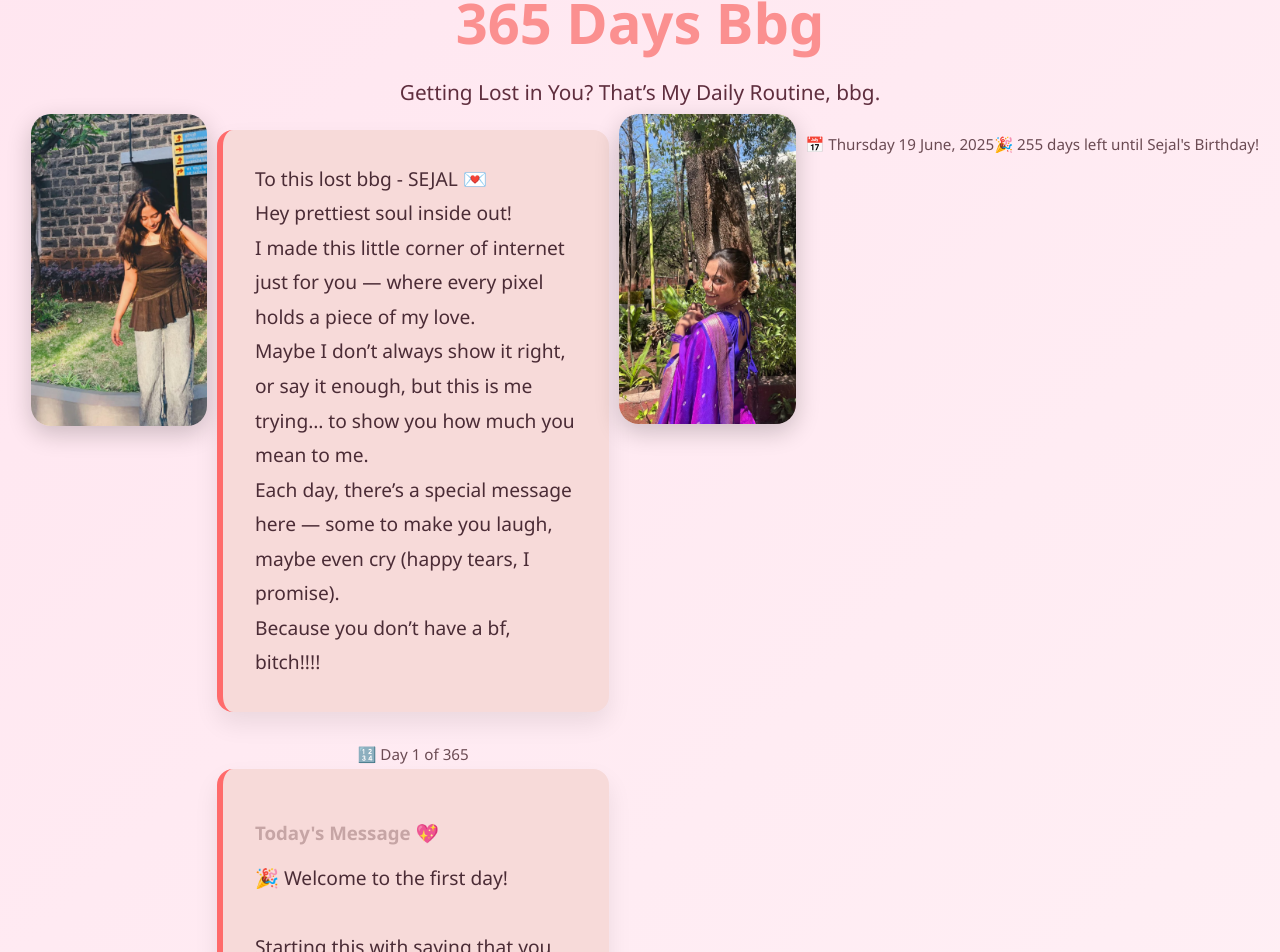
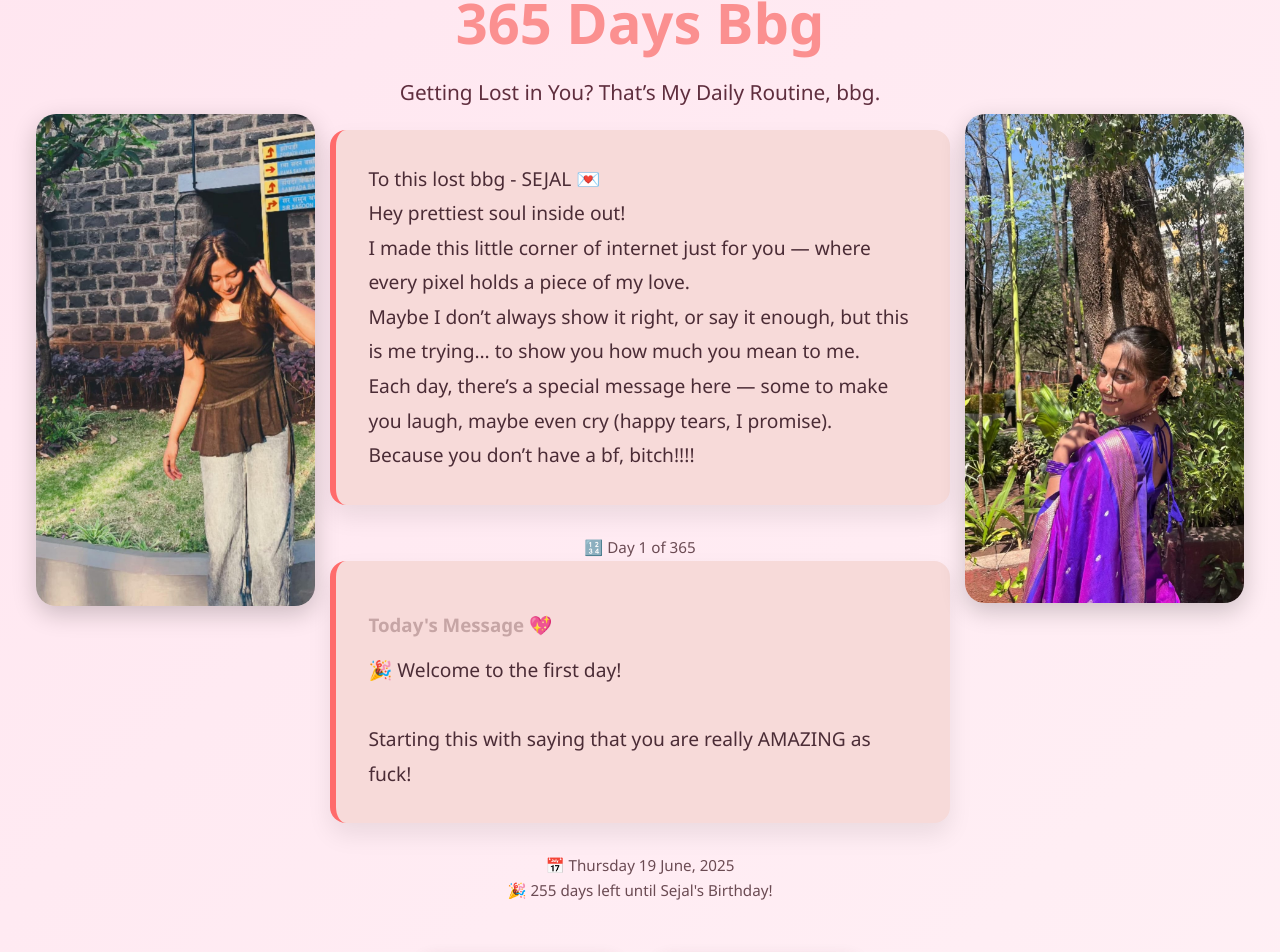
Before and after one commit to juie-ing/365-days-bbg, a React (Create React App) app: page / in a window 1280 px wide. Shown: the part 74-1026 px from the top of the page. Built offline with nearby package versions, Linux system fonts and the light colour scheme.

Commit message:
🚫 Remove leftover style.css import (final fix)

```diff
--- a/src/App.tsx
+++ b/src/App.tsx
@@ -186,13 +186,13 @@ function App() {
 
               <Message>{dailyMessage}</Message>
             </Card>
+            <DateText>📅 {formattedDate}</DateText>
+            {!isBirthday && <DateText>{birthdayCountdown}</DateText>}
           </CenterColumn>
 
           <SideColumn>
             <SideImage src="/assets/gallery/Home.jpg" alt="Right decoration" />
           </SideColumn>
-          <DateText>📅 {formattedDate}</DateText>
-          {!isBirthday && <DateText>{birthdayCountdown}</DateText>}
         </ContentRow>
 
         <ButtonContainer>
```
